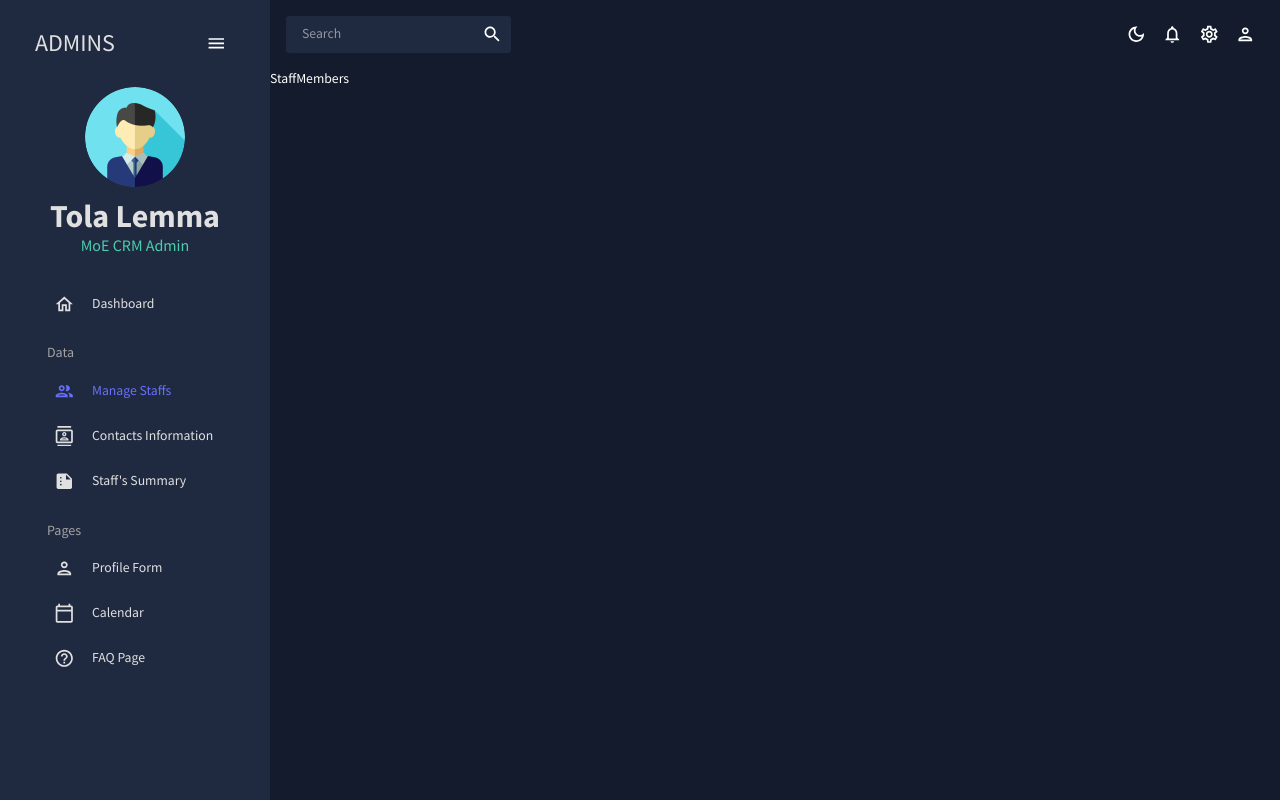
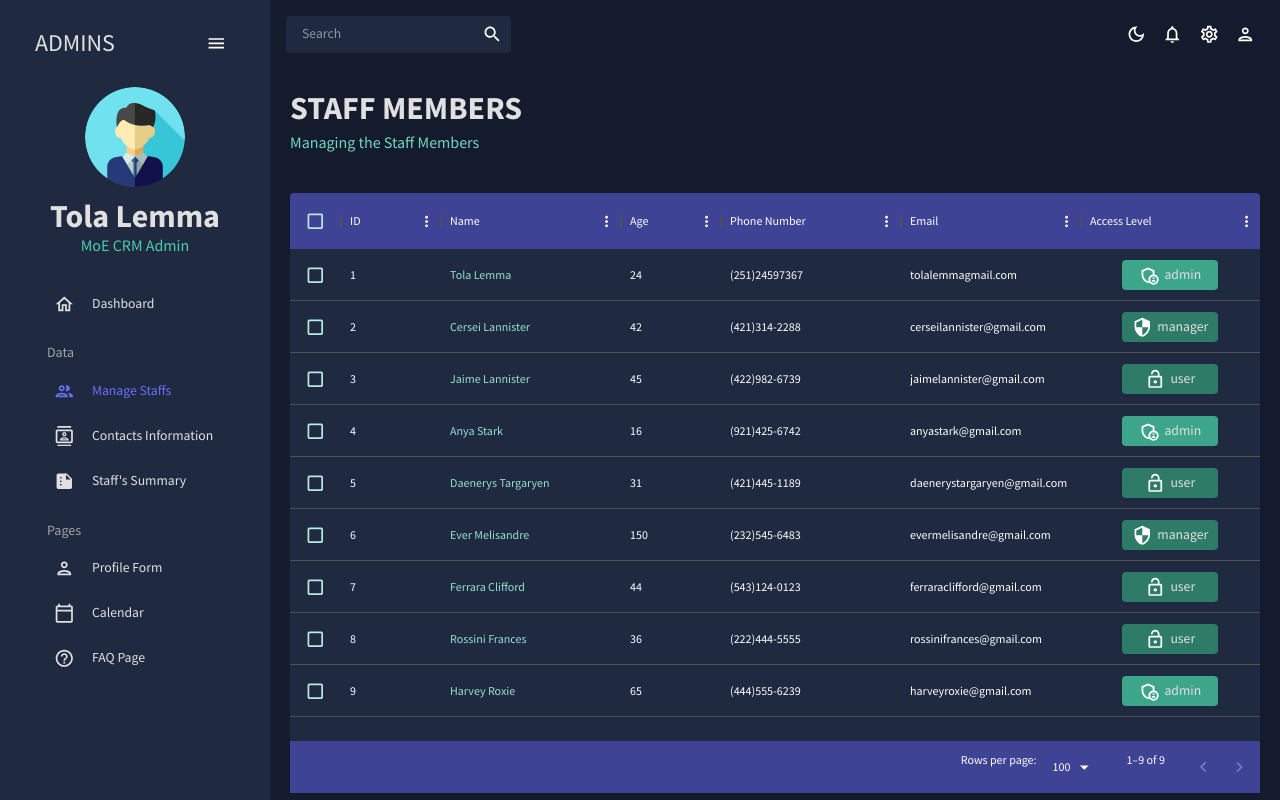
Before and after one commit to Tola-lemma/Customer-Relation-Management-For-Ministry-of-Education, a React (Create React App) app in the folder client/: page /admin in a window 1280 px wide. Both pictures are taken after a click on the item "Manage Staffs". Built offline with nearby package versions, Linux system fonts and the light colour scheme.

Commit message:
feat:staffmembers data is retrieved on datagrid table of mui

```diff
--- a/client/src/ClientContainer/Admin/Pages/team/StaffMembers.jsx
+++ b/client/src/ClientContainer/Admin/Pages/team/StaffMembers.jsx
@@ -1,7 +1,106 @@
-import React from 'react'
+import { Box, Typography, useTheme } from "@mui/material";
+import { DataGrid } from "@mui/x-data-grid";
+import { tokens } from "../.././theme";
+import { mockDataTeam } from "../.././data/mockData";
+import AdminPanelSettingsOutlinedIcon from "@mui/icons-material/AdminPanelSettingsOutlined";
+import LockOpenOutlinedIcon from "@mui/icons-material/LockOpenOutlined";
+import SecurityOutlinedIcon from "@mui/icons-material/SecurityOutlined";
+import { Header } from "../../components/Header";
+export const StaffMembers = () => {
+  const theme = useTheme();
+  const colors = tokens(theme.palette.mode);
+  const columns = [
+    { field: "id", headerName: "ID" },
+    {
+      field: "name",
+      headerName: "Name",
+      flex: 1,
+      cellClassName: "name-column--cell",
+    },
+    {
+      field: "age",
+      headerName: "Age",
+      type: "number",
+      headerAlign: "left",
+      align: "left",
+    },
+    {
+      field: "phone",
+      headerName: "Phone Number",
+      flex: 1,
+    },
+    {
+      field: "email",
+      headerName: "Email",
+      flex: 1,
+    },
+    {
+      field: "accessLevel",
+      headerName: "Access Level",
+      flex: 1,
+      renderCell: ({ row: { access } }) => {
+        return (
+          <Box
+            width="60%"
+            m="0 auto"
+            p="5px"
+            display="flex"
+            justifyContent="center"
+            backgroundColor={
+              access === "admin"
+                ? colors.greenAccent[600]
+                : access === "manager"
+                ? colors.greenAccent[700]
+                : colors.greenAccent[700]
+            }
+            borderRadius="4px"
+          >
+            {access === "admin" && <AdminPanelSettingsOutlinedIcon />}
+            {access === "manager" && <SecurityOutlinedIcon />}
+            {access === "user" && <LockOpenOutlinedIcon />}
+            <Typography color={colors.grey[100]} sx={{ ml: "5px" }}>
+              {access}
+            </Typography>
+          </Box>
+        );
+      },
+    },
+  ];
 
-export const StaffMembers = () => {
   return (
-    <div>StaffMembers</div>
-  )
-}
+    <Box m="20px">
+      <Header title="STAFF MEMBERS" subtitle="Managing the Staff Members" />
+      <Box
+        m="40px 0 0 0"
+        height="75vh"
+        sx={{
+          "& .MuiDataGrid-root": {
+            border: "none",
+          },
+          "& .MuiDataGrid-cell": {
+            borderBottom: "none",
+          },
+          "& .name-column--cell": {
+            color: colors.greenAccent[300],
+          },
+          "& .MuiDataGrid-columnHeaders": {
+            backgroundColor: colors.blueAccent[700],
+            borderBottom: "none",
+          },
+          "& .MuiDataGrid-virtualScroller": {
+            backgroundColor: colors.primary[400],
+          },
+          "& .MuiDataGrid-footerContainer": {
+            borderTop: "none",
+            backgroundColor: colors.blueAccent[700],
+          },
+          "& .MuiCheckbox-root": {
+            color: `${colors.greenAccent[200]} !important`,
+          },
+        }}
+      >
+        <DataGrid checkboxSelection rows={mockDataTeam} columns={columns} />
+      </Box>
+    </Box>
+  );
+};
```
